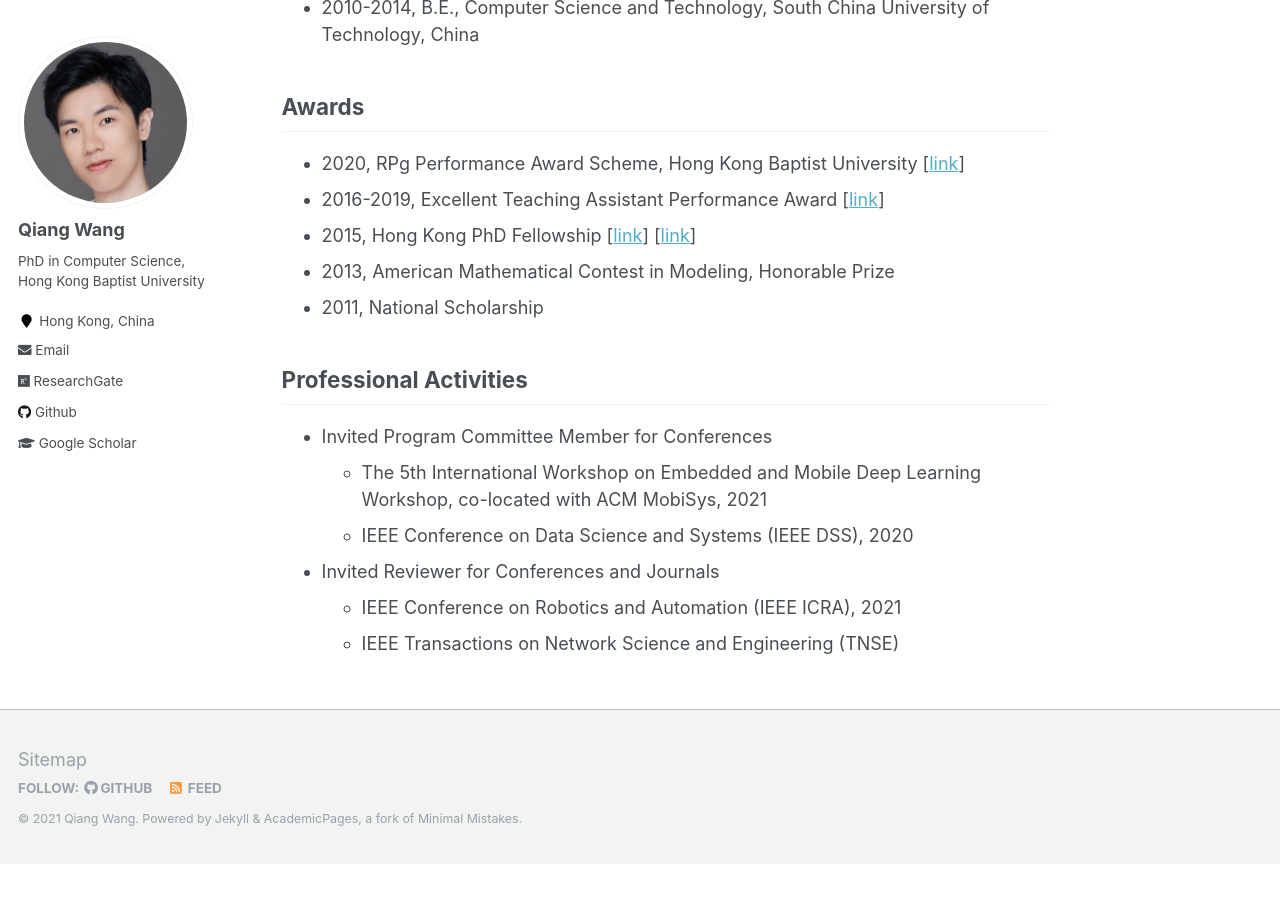
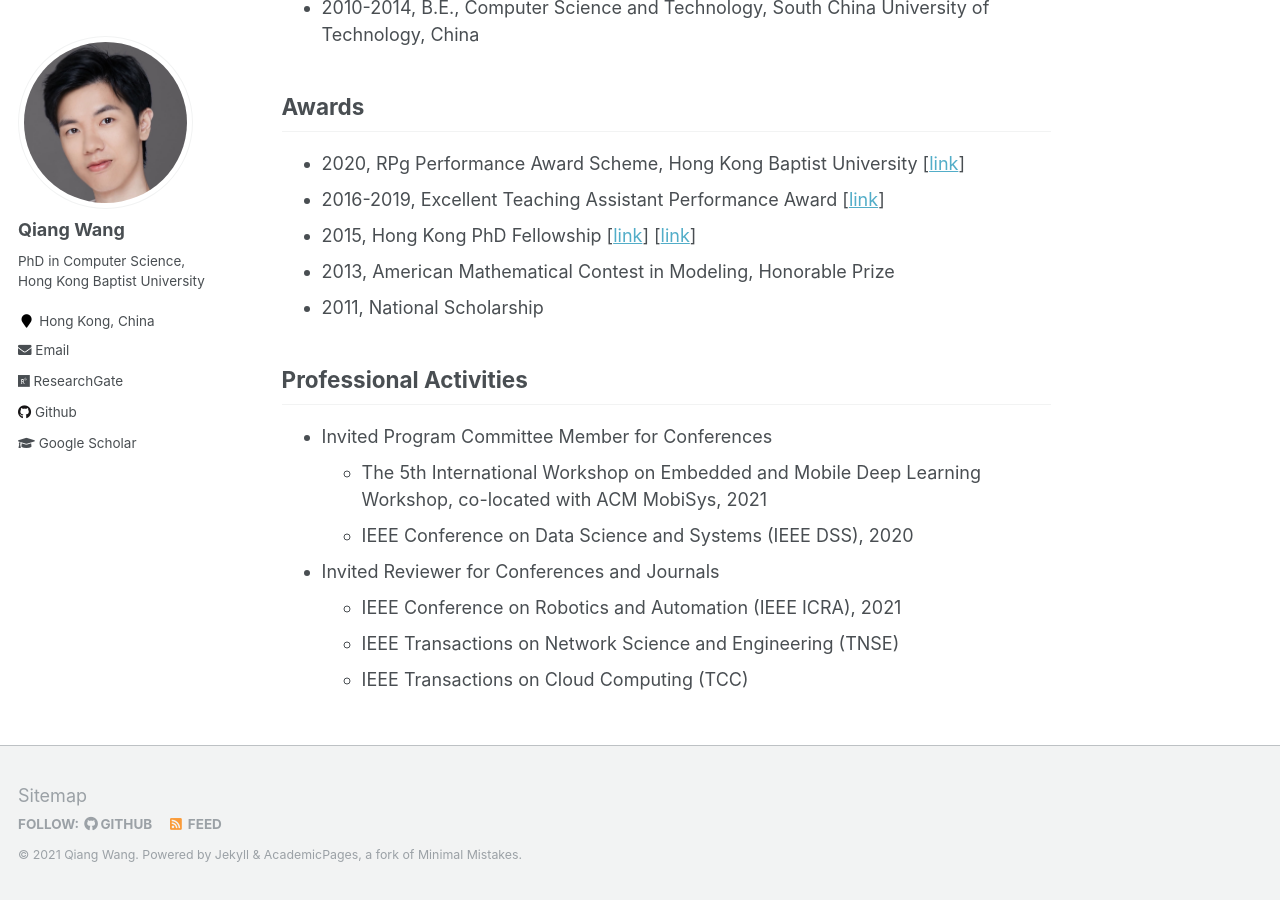
Before and after one commit to blackjack2015/blackjack2015.github.io, a Jekyll site: the page built from _pages/about.md, in a window 1280 px wide and 900 px high, scrolled down 1316 px. Built offline with Jekyll 4.4.1, drawn with Linux system fonts in a browser that asks for light colours; before the commit the page ends 2180 px from its top, so only the background shows below that.

Commit message:
Update about.md

```diff
--- a/_pages/about.md
+++ b/_pages/about.md
@@ -43,3 +43,4 @@ Qiang Wang is currently a Research Assistant Professor at Department of Computer
 + Invited Reviewer for Conferences and Journals
     + IEEE Conference on Robotics and Automation (IEEE ICRA), 2021
     + IEEE Transactions on Network Science and Engineering (TNSE)
+    + IEEE Transactions on Cloud Computing (TCC)
```
